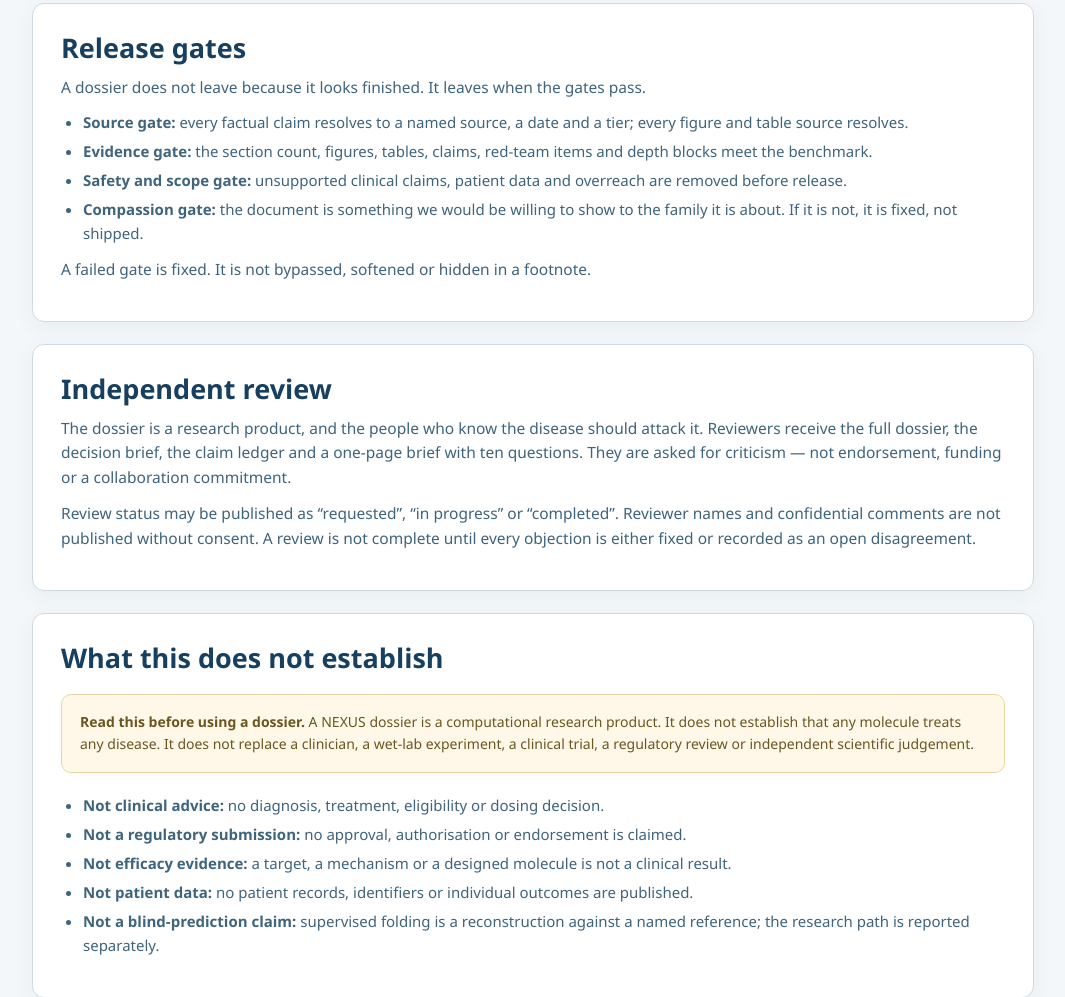
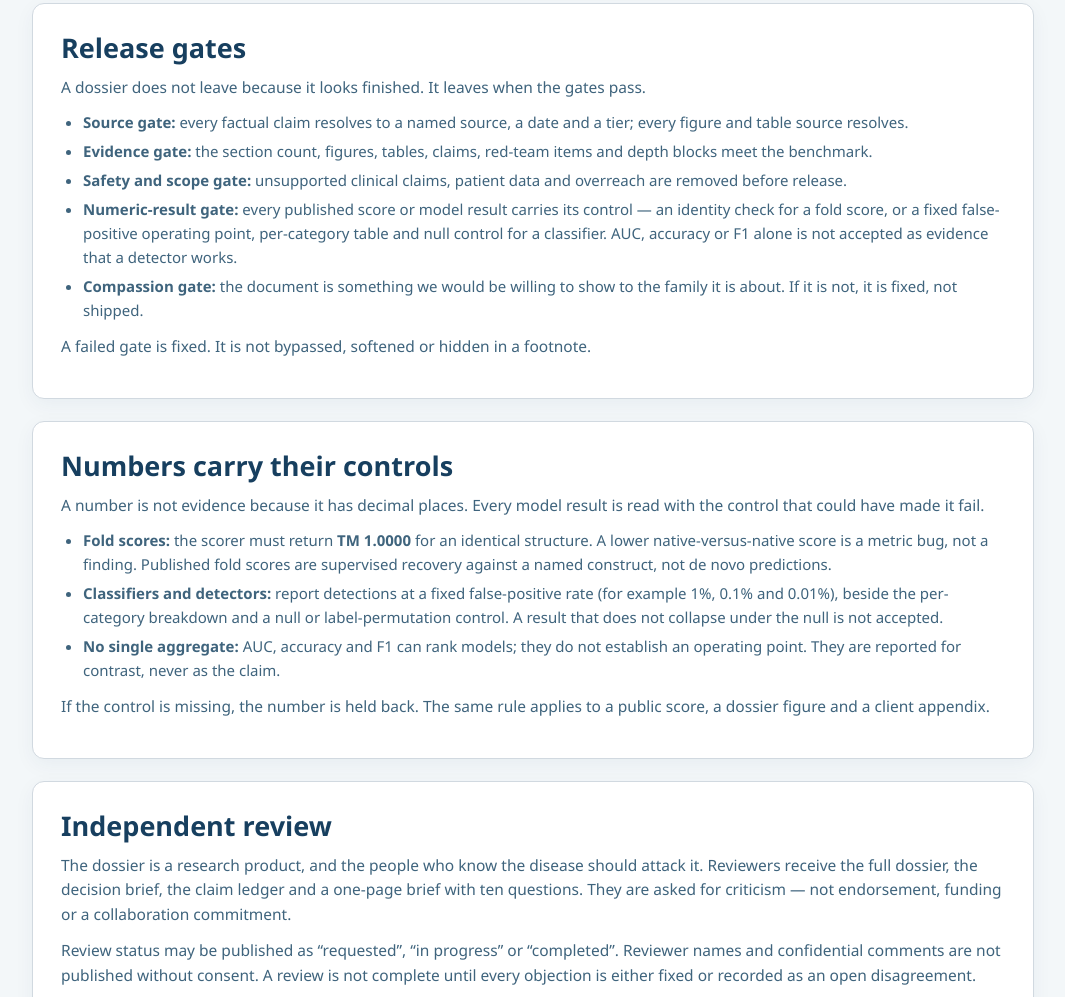
Before and after one commit to Hawkeye5168/nexus-nightingale-site-public, a plain HTML site: page method/index.html in a window 1280 px wide. Shown: the part 2739-3736 px from the top of the page, without its empty margins (107-1172 px from the left). Drawn offline with Linux system fonts and the light colour scheme.

Commit message:
Add published-number control gate to NEXUS method and Fold Explorer

```diff
--- a/method/index.html
+++ b/method/index.html
@@ -134,9 +134,21 @@ footer{background:var(--navy-deep);color:var(--slate);padding:52px 40px 34px}foo
       <li><strong>Source gate:</strong> every factual claim resolves to a named source, a date and a tier; every figure and table source resolves.</li>
       <li><strong>Evidence gate:</strong> the section count, figures, tables, claims, red-team items and depth blocks meet the benchmark.</li>
       <li><strong>Safety and scope gate:</strong> unsupported clinical claims, patient data and overreach are removed before release.</li>
+      <li><strong>Numeric-result gate:</strong> every published score or model result carries its control — an identity check for a fold score, or a fixed false-positive operating point, per-category table and null control for a classifier. AUC, accuracy or F1 alone is not accepted as evidence that a detector works.</li>
       <li><strong>Compassion gate:</strong> the document is something we would be willing to show to the family it is about. If it is not, it is fixed, not shipped.</li>
     </ul>
     <p>A failed gate is fixed. It is not bypassed, softened or hidden in a footnote.</p>
+  </article>
+
+  <article class="outcome">
+    <h2>Numbers carry their controls</h2>
+    <p>A number is not evidence because it has decimal places. Every model result is read with the control that could have made it fail.</p>
+    <ul>
+      <li><strong>Fold scores:</strong> the scorer must return <strong>TM 1.0000</strong> for an identical structure. A lower native-versus-native score is a metric bug, not a finding. Published fold scores are supervised recovery against a named construct, not de novo predictions.</li>
+      <li><strong>Classifiers and detectors:</strong> report detections at a fixed false-positive rate (for example 1%, 0.1% and 0.01%), beside the per-category breakdown and a null or label-permutation control. A result that does not collapse under the null is not accepted.</li>
+      <li><strong>No single aggregate:</strong> AUC, accuracy and F1 can rank models; they do not establish an operating point. They are reported for contrast, never as the claim.</li>
+    </ul>
+    <p>If the control is missing, the number is held back. The same rule applies to a public score, a dossier figure and a client appendix.</p>
   </article>
 
   <article class="outcome">
```
Also changed, not shown: folding/index.html (+1 -0 lines).
